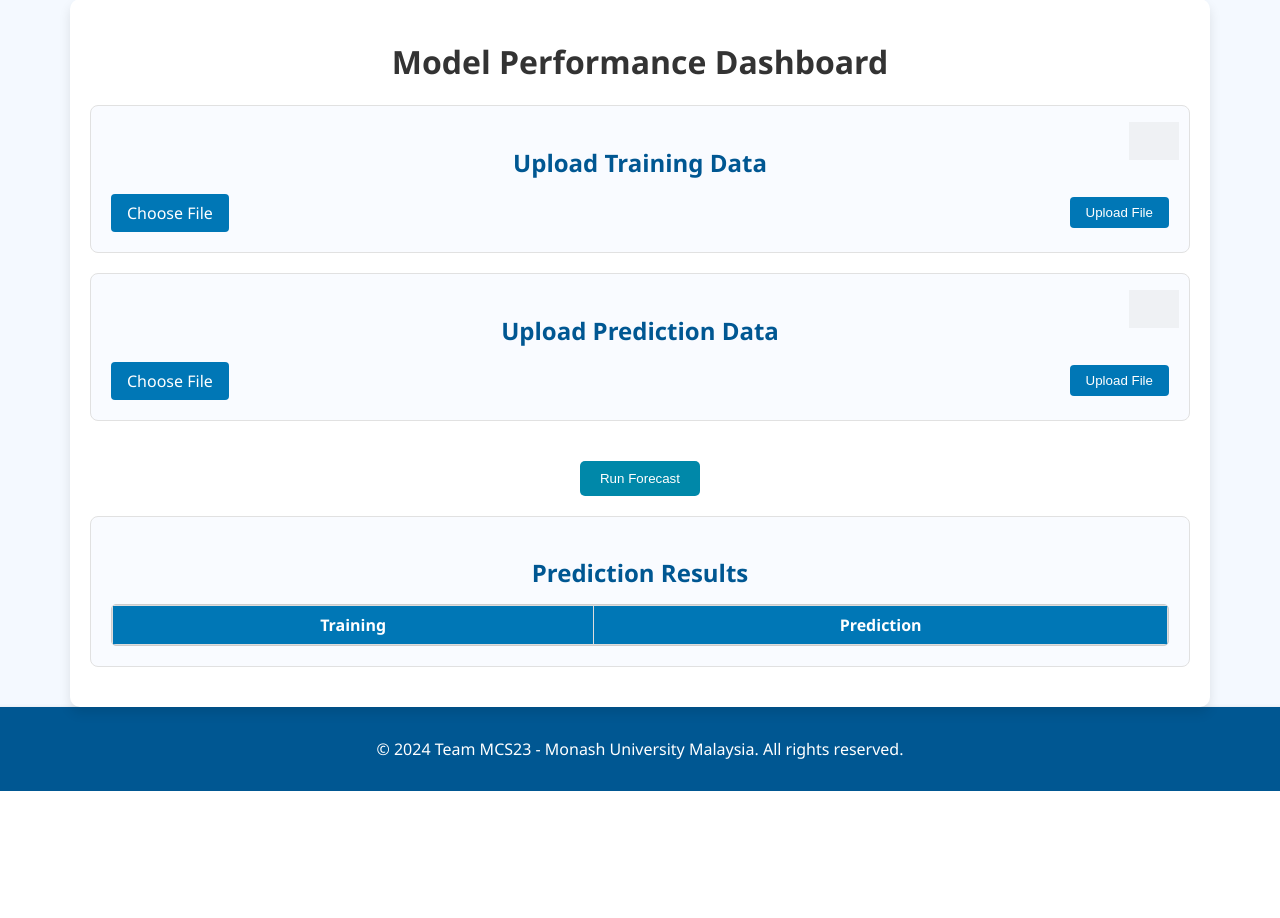
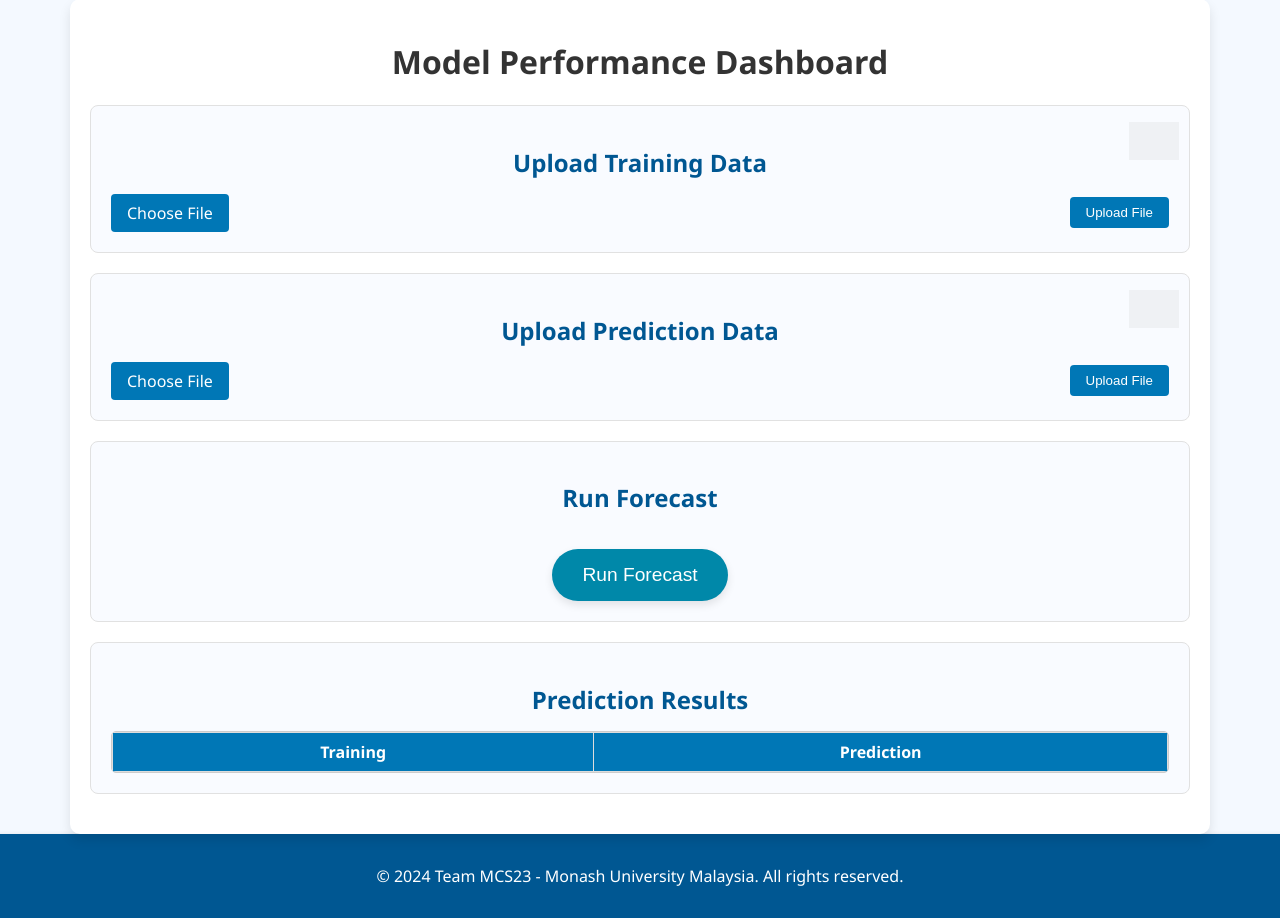
Before and after one commit to abdullahakif7401/Time-Series-Prediction, a Flask app: page / in a window 1280 px wide. Shown: the part 142-1060 px from the top of the page. Before the commit the page ends 933 px from the top, so only its background shows below. Run offline with Flask 2, Linux system fonts and the light colour scheme; lists and menus that the app fills with data are empty; grey boxes are pictures that could not be loaded.

Commit message:
updated run forecast button and changed file paths in model file

```diff
--- a/templates/index.html
+++ b/templates/index.html
@@ -73,16 +73,19 @@
             background-color: #0088a9;
             color: white;
             border: none;
-            padding: 10px 20px;
-            border-radius: 5px;
+            padding: 15px 30px;
+            border-radius: 50px;
             text-decoration: none;
             display: inline-block;
             margin-top: 20px;
             cursor: pointer;
-            transition: background-color 0.3s ease;
+            transition: background-color 0.3s ease, transform 0.3s ease;
+            font-size: 1.2em;
+            box-shadow: 0 4px 8px rgba(0, 0, 0, 0.1);
         }
         .nav-button:hover {
             background-color: #00aabd;
+            transform: scale(1.05);
         }
         .file-upload {
             margin-top: 10px;
@@ -171,7 +174,10 @@
                 </div>
             </form>
         </div>
-        <button class="nav-button" id="run-forecast-button" style="margin-bottom: 20px;">Run Forecast</button>
+        <div class="section">
+            <h2>Run Forecast</h2>
+            <button class="nav-button" id="run-forecast-button">Run Forecast</button>
+        </div>
         <div class="section">
             <h2>Prediction Results</h2>
             <div class="table-container">
```
Also changed, not shown: model/LSTM_train_eva.py (+5 -5 lines).
